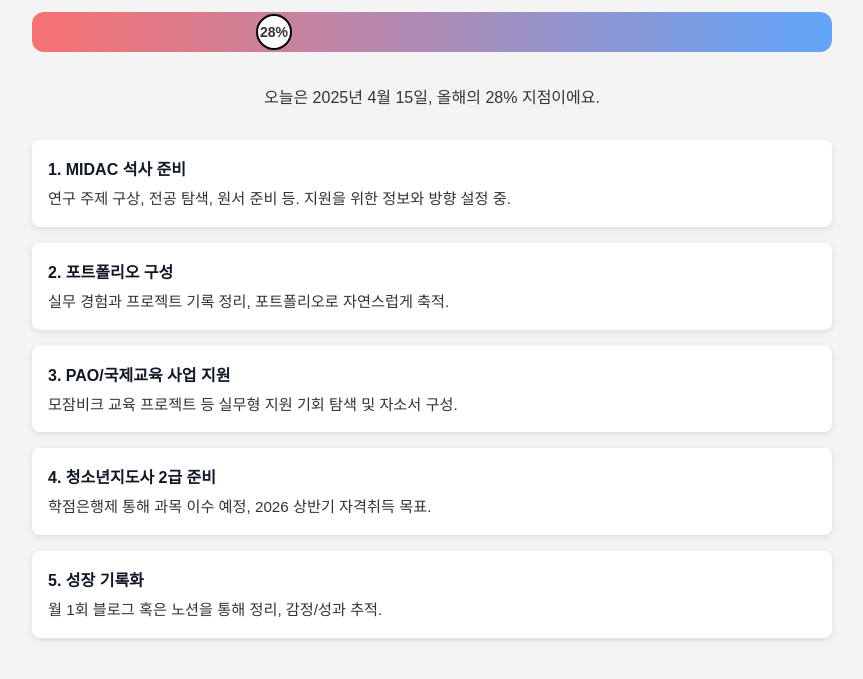
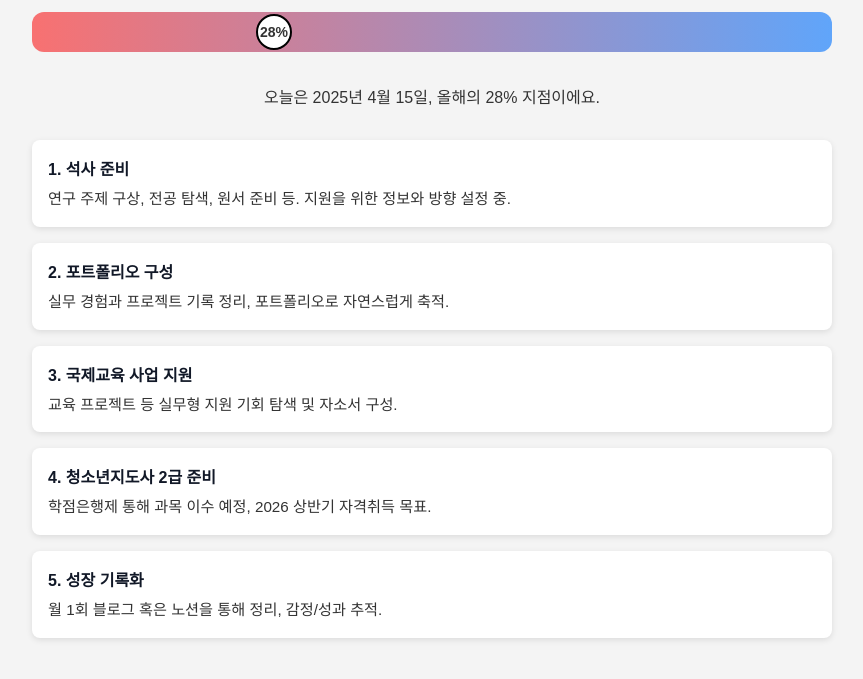
Before and after one commit to BAEK0a/my-dashboard2025, a plain HTML site: page index.html in a window 1280 px wide. Shown: the part 107-786 px from the top of the page, without its empty margins (208-1071 px from the left). Drawn offline with Linux system fonts and the light colour scheme.

Commit message:
Update index.html

```diff
--- a/index.html
+++ b/index.html
@@ -69,7 +69,7 @@
   <div class="label" id="dateLabel">오늘은 2025년 XX월 XX일, 올해의 XX% 지점이에요.</div>
 
   <div class="goal">
-    <div class="goal-title">1. MIDAC 석사 준비</div>
+    <div class="goal-title">1. 석사 준비</div>
     <div class="goal-desc">연구 주제 구상, 전공 탐색, 원서 준비 등. 지원을 위한 정보와 방향 설정 중.</div>
   </div>
   <div class="goal">
@@ -77,8 +77,8 @@
     <div class="goal-desc">실무 경험과 프로젝트 기록 정리, 포트폴리오로 자연스럽게 축적.</div>
   </div>
   <div class="goal">
-    <div class="goal-title">3. PAO/국제교육 사업 지원</div>
-    <div class="goal-desc">모잠비크 교육 프로젝트 등 실무형 지원 기회 탐색 및 자소서 구성.</div>
+    <div class="goal-title">3. 국제교육 사업 지원</div>
+    <div class="goal-desc">교육 프로젝트 등 실무형 지원 기회 탐색 및 자소서 구성.</div>
   </div>
   <div class="goal">
     <div class="goal-title">4. 청소년지도사 2급 준비</div>
```
